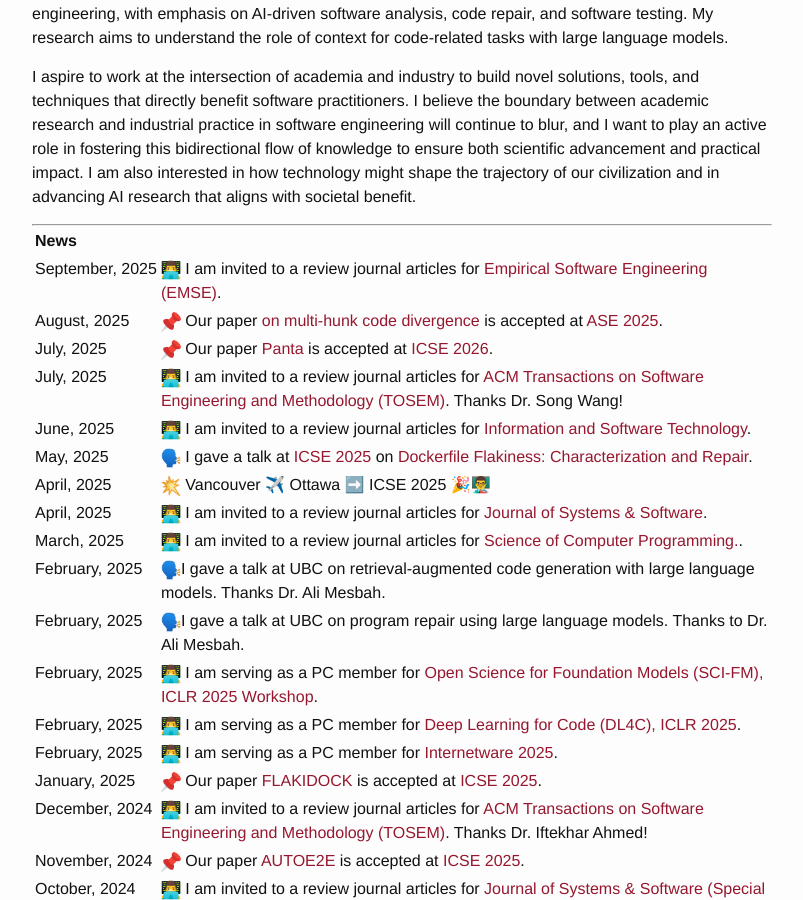
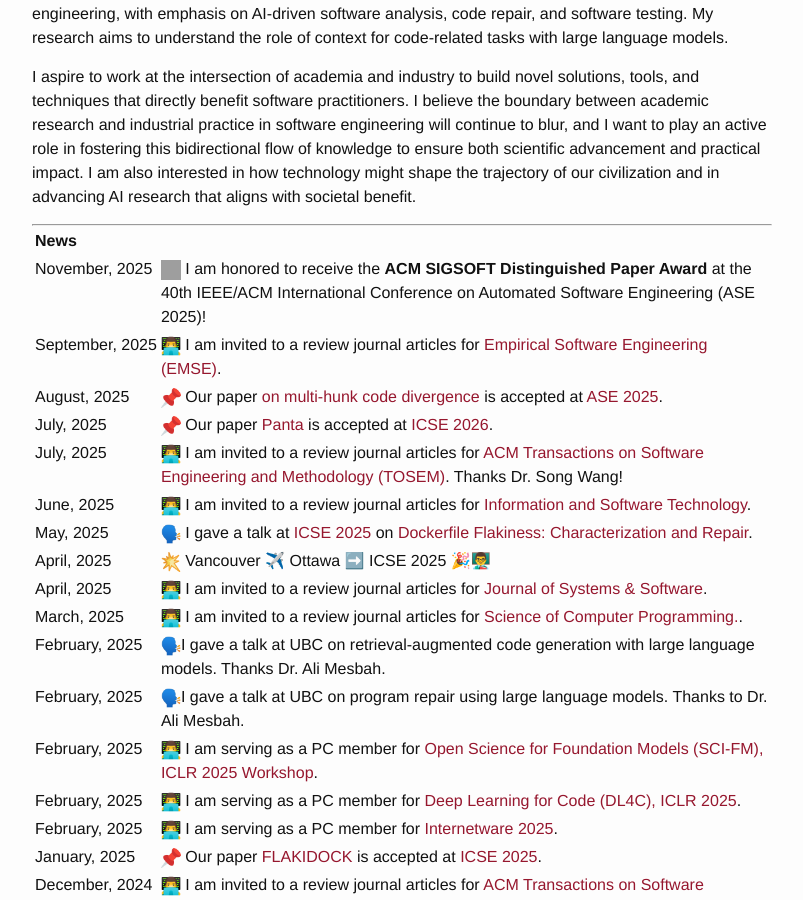
Before and after one commit to nashid/nashid.github.io, a Jekyll site: the page built from index.md, in a window 1280 px wide and 900 px high, scrolled down 318 px. Shown: the whole window, without its empty margins (238-1041 px from the left). Built offline with Jekyll 4.4.1, drawn with Linux system fonts in a browser that asks for light colours; grey boxes are pictures that could not be loaded.

Commit message:
add acm sigsoft award

```diff
--- a/index.md
+++ b/index.md
@@ -19,6 +19,16 @@
     <th style="vertical-align: top; text-align: left;">News</th>
     <th>&nbsp;</th>
   </tr>
+
+  <tr>
+    <td style="vertical-align: top;">November,&nbsp;2025</td>
+    <td>
+      <img src="./resources/images/icon-laurel.png" width="20" height="20">
+      I am honored to receive the <strong>ACM SIGSOFT Distinguished Paper Award</strong> at the
+      40th IEEE/ACM International Conference on Automated Software Engineering (ASE 2025)!
+  </td>
+  </tr>
+
 
   <tr>
     <td style="vertical-align: top;">September,&nbsp;2025</td>
```
